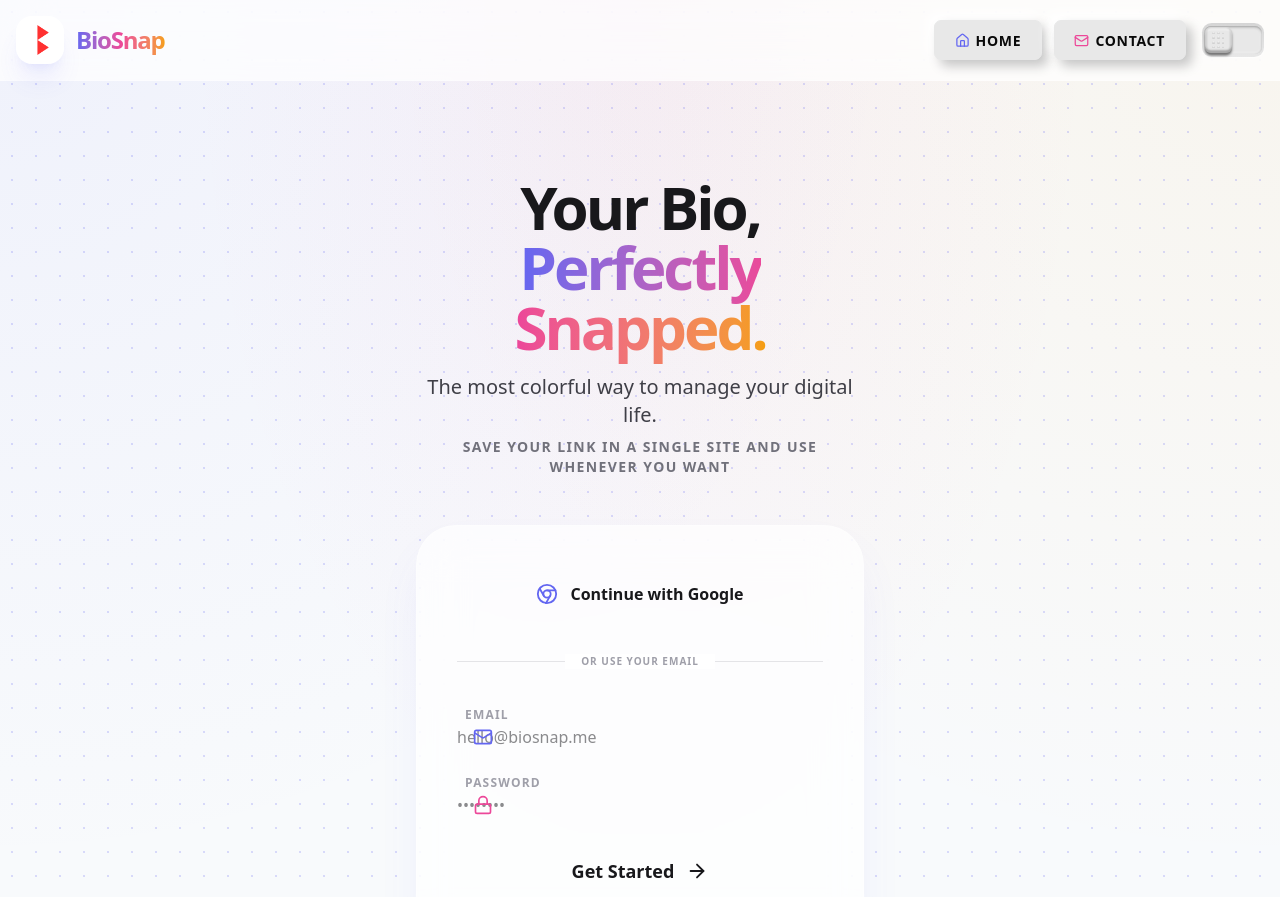
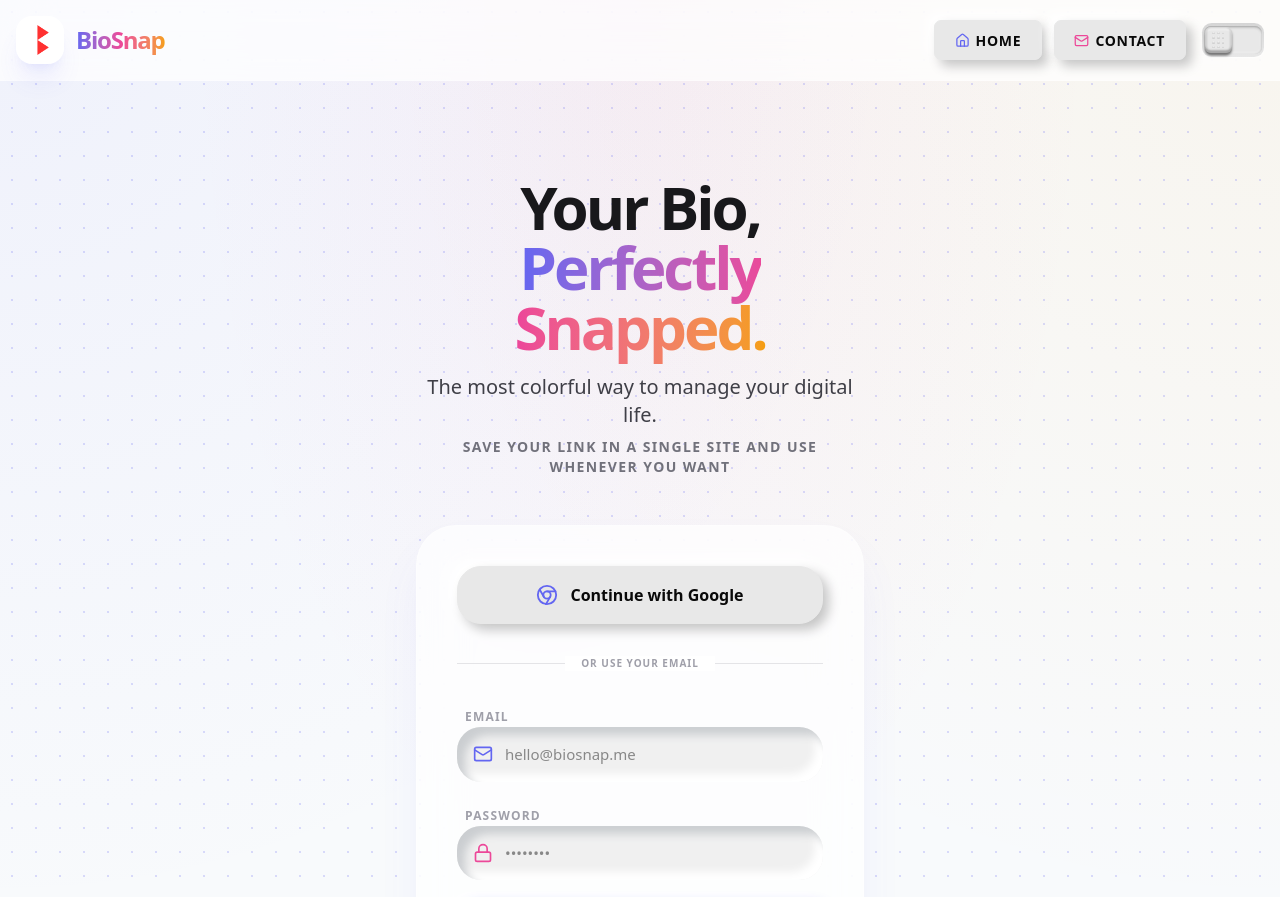
Before and after one commit to nishat-jihad/BioSnap, a React (Vite) app: page / in a window 1280 px wide. Shown: the top 897 px of the page. Built offline with nearby package versions, Linux system fonts and the light colour scheme; no server answers.

Commit message:
Add neumorphic styles for buttons and inputs

```diff
--- a/src/index.css
+++ b/src/index.css
@@ -301,3 +301,66 @@
   height: .125em;
   background-image: radial-gradient(circle at 50% 0, #f5f5f5, #c4c4c4);
 }
+
+/* ✅ Neumorphic Google Button (Landing page) */
+.neu-google-btn {
+  background: #e8e8e8;
+  border: 1px solid #e8e8e8;
+  border-radius: 1.5rem;
+  box-shadow: 6px 6px 12px #c5c5c5, -6px -6px 12px #ffffff;
+  cursor: pointer;
+  transition: all 0.3s;
+  color: #090909;
+}
+
+.neu-google-btn:hover {
+  box-shadow: 8px 8px 16px #c0c0c0, -8px -8px 16px #ffffff;
+}
+
+.neu-google-btn:active {
+  box-shadow: inset 4px 4px 12px #c5c5c5, inset -4px -4px 12px #ffffff;
+}
+
+/* ✅ Neumorphic Search-style Input (Landing page email & password) */
+.neu-search-input {
+  max-width: 100%;
+  width: 100%;
+  border: none;
+  outline: none;
+  background: #f0f0f0;
+  font-size: 15px;
+  color: #555;
+  padding: 16px 16px 16px 48px;
+  box-shadow: inset 8px 8px 8px #cbced1, inset -8px -8px 8px #ffffff;
+  border-radius: 1.5rem;
+  transition: all 0.3s ease;
+}
+
+.neu-search-input::placeholder {
+  color: #888;
+  transition: all 0.3s ease;
+}
+
+.neu-search-input:focus::placeholder {
+  color: #bbb;
+}
+
+/* ✅ Neumorphic Primary Button (Get Started) */
+.neu-primary-btn {
+  background: linear-gradient(145deg, #7577f3, #5456d4);
+  color: white;
+  border: none;
+  cursor: pointer;
+  box-shadow: 6px 6px 14px #a8a9f0, -4px -4px 10px #ffffff;
+  transition: all 0.3s;
+}
+
+.neu-primary-btn:hover {
+  box-shadow: 8px 8px 18px #a0a1ec, -4px -4px 12px #ffffff;
+  transform: scale(1.01);
+}
+
+.neu-primary-btn:active {
+  box-shadow: inset 4px 4px 10px rgba(0, 0, 0, 0.2), inset -4px -4px 10px rgba(255, 255, 255, 0.15);
+  transform: scale(0.99);
+}
```
